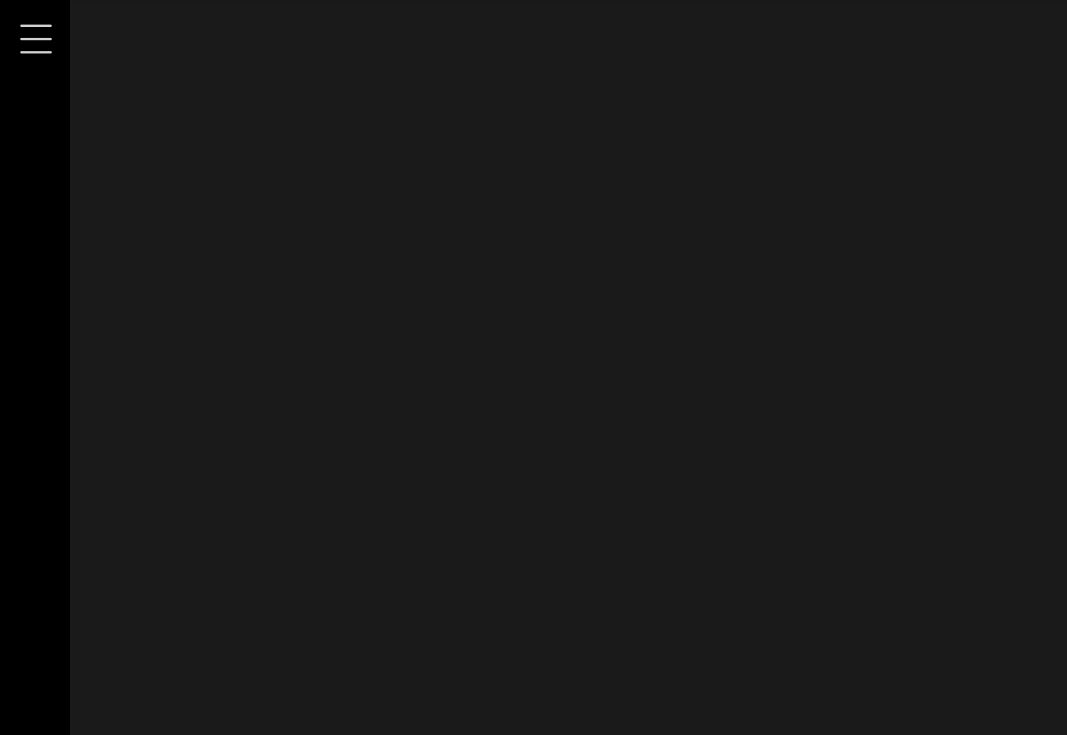
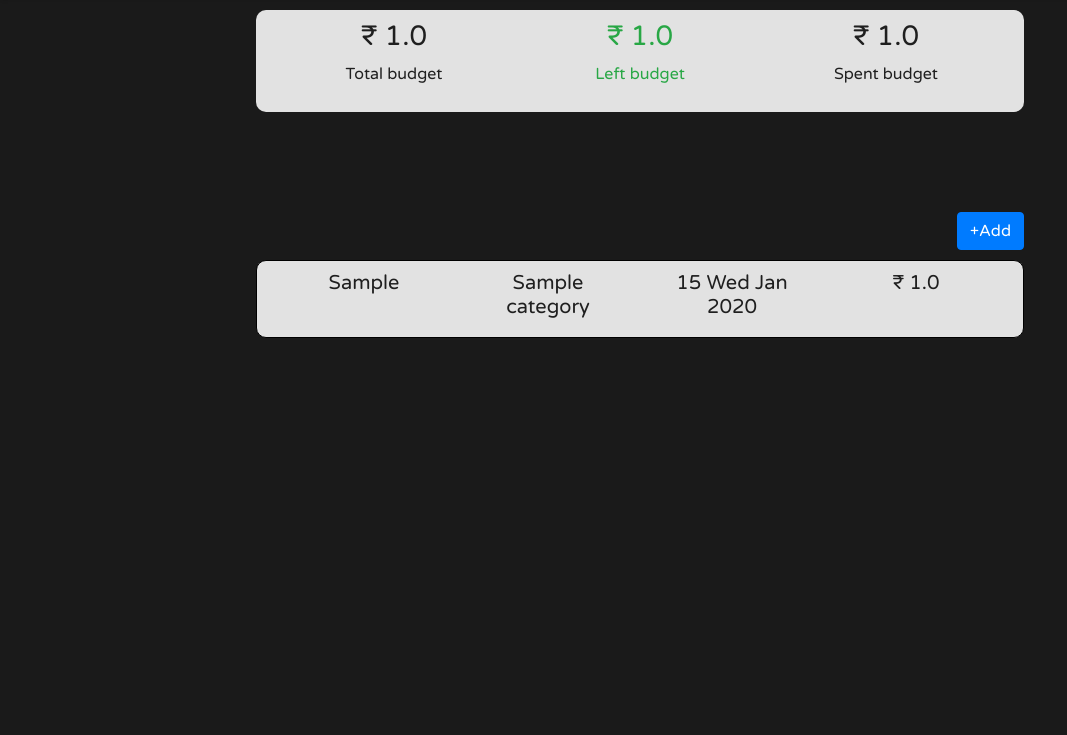
Before and after one commit to sea-rod/Budget-Helper, a Django app: page / in a window 1280 px wide. Shown: the part 65-800 px from the top of the page, without its empty margins (0-1067 px from the left). Run offline with Django 4.2, Linux system fonts and the light colour scheme; a user stored in the database is signed in; tables that the repository leaves empty hold one stand-in row (values such as "Sample post"); grey boxes marked "Sample" are stand-in pictures; some libraries are stand-ins or nearby versions.

Commit message:
added amt left,spend,total feature

```diff
--- a/category/models.py
+++ b/category/models.py
@@ -7,6 +7,7 @@ class category(models.Model):
     user = models.ForeignKey(get_user_model(), on_delete=models.CASCADE)
     name = models.CharField(max_length=255)
     budget = models.FloatField()
+    amt_left = models.FloatField(default=0)
 
     def __str__(self) -> str:
         return self.name
@@ -20,6 +21,7 @@ class category_info(models.Model):
     spend = models.FloatField()
     item = models.CharField(max_length=255)
     date = models.DateTimeField(auto_now_add=True)
+    user = models.ForeignKey(get_user_model(), on_delete=models.CASCADE)
 
     def __str__(self) -> str:
         return f"{self.cat}_info {self.date.ctime()}"
--- a/category/templates/base.html
+++ b/category/templates/base.html
@@ -2,11 +2,7 @@
 <html lang="en">
 
 <head>
-    <!-- {% load static %}
-    <meta charset="utf-8">
-    <meta name="viewport" content="width=device-width, initial-scale=1">
-    <link href="https://cdn.jsdelivr.net/npm/bootstrap@5.2.3/dist/css/bootstrap.min.css" rel="stylesheet">
-    <script src="https://cdn.jsdelivr.net/npm/bootstrap@5.2.3/dist/js/bootstrap.bundle.min.js"></script> -->
+    {% load static %}
 
     <meta charset="utf-8">
     <meta name="viewport" content="width=device-width, initial-scale=1, shrink-to-fit=no">
@@ -15,7 +11,6 @@
     <link rel="stylesheet" href="https://fonts.googleapis.com/icon?family=Material+Icons">
     <link rel="stylesheet" href="https://maxcdn.bootstrapcdn.com/font-awesome/4.7.0/css/font-awesome.min.css">
     <script src="https://code.jquery.com/jquery-3.5.1.min.js"></script>
-    <script src="https://cdn.jsdelivr.net/npm/popper.js@1.16.0/dist/umd/popper.min.js"></script>
     <script src="https://stackpath.bootstrapcdn.com/bootstrap/4.5.0/js/bootstrap.min.js"></script>
 
     <link rel="stylesheet" href="{% static 'css/regis.css' %}">
@@ -38,7 +33,7 @@
         <div id="navbarCollapse" class="collapse navbar-collapse justify-content-start">
 
             <div class="navbar-nav ml-auto">
-                <a href="#" class="nav-item nav-link"><i class="fa fa-home"></i><span>Home</span></a>
+                <a href="{% url 'home' %}" class="nav-item nav-link"><i class="fa fa-home"></i><span>Home</span></a>
                 <a href="#" class="nav-item nav-link"><i class="fa fa-pie-chart"></i><span>Reports</span></a>
                 <a href="#" class="nav-item nav-link"><i class="fa fa-envelope"></i><span>Message</span></a>
                 <a href="{% url 'cat_info_add' %}" class="nav-item nav-link"><i
--- a/category/templates/category_list.html
+++ b/category/templates/category_list.html
@@ -8,24 +8,46 @@
 {% endblock additional %}
 
 {% block content %}
-<div id="menu" class="side-bar">
-    <ul>
-        <li data-image="menu">Menu</li>
-        {% for cat in category_list %}
-        <li>
-            <a href="{% url 'info' cat.pk %}">
-                {{cat.name}}
-            </a>
-        </li>
-        {% endfor %}
-    </ul>
+<div>
+
+    <div class="spend-head">
+        <div class="row">
+            <div class="col-4">
+                <h3>&#8377 {{ budget__sum }}</h3>
+                <p>Total budget</p>
+            </div>
+            {% if amt_left__sum < 0 %} <div class="col-4 text-danger">
+                <h3>&#8377 {{ amt_left__sum }}</h3>
+                <p>Left budget</p>
+        </div>
+        {% else %}
+        <div class="col-4 text-success">
+            <h3>&#8377 {{ amt_left__sum }}</h3>
+            <p>Left budget</p>
+        </div>
+        {%endif%}
+        <div class="col-4">
+            <h3>&#8377 {{ spend__sum }}</h3>
+            <p>Spent budget</p>
+        </div>
+    </div>
 </div>
-<ul>
-    <!-- {% for i in category_list %}
-    <li>{{i.name}}</li>
-    <a href="{% url 'info' i.pk %}">link</a>
-    <a href="{% url 'cat_update' i.pk %}">ulink</a>
-    <a href="{% url 'cat_delete' i.pk %}">dlink</a>
-    {% endfor %} -->
-</ul>
+
+<div id="btn-a" style="text-align: right;">
+    {%if category_info_list%}
+    <a href="{% url 'cat_info_add' %}" class="btn btn-primary">+Add</a>
+    {% endif %}
+</div>
+{% for i in category_info_list %}
+<div class="spend-card">
+    <div class="row">
+        <h5 class="col-3">{{i.item}}</h5>
+        <h5 class="col-3">{{i.cat}}</h5>
+        <h5 class="col-3">{{i.date|date:"d D M Y"}}</h5>
+        <h5 class="col-3">&#8377 {{i.spend}}</h5>
+    </div>
+</div>
+{% endfor %}
+
+</div>
 {% endblock content %}
--- a/category/urls.py
+++ b/category/urls.py
@@ -1,6 +1,6 @@
 from django.urls import path
 from .views import (
-    CatView,
+    CatInfoListView,
     CatViewInfo,
     CatCreateView,
     CatUpdateView,
@@ -9,7 +9,7 @@ from .views import (
 )
 
 urlpatterns = [
-    path("", CatView.as_view(), name="home"),
+    path("", CatInfoListView.as_view(), name="home"),
     path("<int:pk>/info/", CatViewInfo.as_view(), name="info"),
     path("category_add/", CatCreateView.as_view(), name="cat_add"),
     path("<int:pk>/category_update/", CatUpdateView.as_view(), name="cat_update"),
--- a/category/views.py
+++ b/category/views.py
@@ -6,17 +6,32 @@ from django.views.generic import (
     UpdateView,
     DetailView,
 )
+
+from django.db.models import Sum
 from django.shortcuts import render
-from django.db.models import Sum
 from .models import category, category_info
 from .form import CatCreateForm, CatInfoForm
 
 
-class CatView(ListView):
+class CatInfoListView(ListView):
     template_name = "category_list.html"
 
     def get_queryset(self):
-        return category.objects.filter(user=self.request.user)
+        return category_info.objects.filter(user=self.request.user)
+
+    def get_context_data(self, **kwargs):
+        total = category.objects.filter(user=self.request.user).aggregate(Sum("budget"))
+        left = category.objects.filter(user=self.request.user).aggregate(
+            Sum("amt_left")
+        )
+        spend = category_info.objects.filter(user=self.request.user).aggregate(
+            Sum("spend")
+        )
+
+        context = super().get_context_data(**kwargs)
+        context = context | total | left | spend
+
+        return context
 
     def get(self, request, *args, **kwargs):
         if request.user.is_authenticated:
@@ -35,6 +50,7 @@ class CatCreateView(CreateView):
             form.add_error("budget", " budget Value must be greater than zero")
             return self.form_invalid(form)
 
+        form.instance.amt_left = budget
         form.instance.user = self.request.user
         return super().form_valid(form)
 
@@ -49,7 +65,7 @@ class CatUpdateView(UpdateView):
         if budget <= 0:
             form.add_error("budget", " budget Value must be greater than zero")
             return self.form_invalid(form)
-
+        form.instance.amt_left = budget
         form.instance.user = self.request.user
         return super().form_valid(form)
 
@@ -94,10 +110,20 @@ class CatInfoAddView(CreateView):
     template_name = "category_add_update.html"
 
     def form_valid(self, form):
-        budget = form.cleaned_data["spend"]
-        if budget <= 0:
+        spend = form.cleaned_data["spend"]
+        cat = form.cleaned_data["cat"]
+        if spend <= 0:
             form.add_error("spend", " spend Value must be greater than zero")
             return self.form_invalid(form)
 
+        obj = category.objects.get(name=cat, user=self.request.user)
+        obj.amt_left -= spend
+        obj.save()
+
         form.instance.user = self.request.user
         return super().form_valid(form)
+
+    def get_form_kwargs(self):
+        kwargs = super().get_form_kwargs()
+        kwargs["user"] = self.request.user
+        return kwargs
--- a/static/css/regis.css
+++ b/static/css/regis.css
@@ -119,7 +119,52 @@ li[data-image="menu"] {
     border-radius: 10px;
 }
 
+/* spend list on home page */
+
+.spend-head {
+    background-color: rgb(226, 226, 226);
+    color: rgb(31, 31, 31);
+    padding: 10px 30px;
+    text-align: center;
+    margin: 10px 20%;
+    border-radius: 10px;
+}
+
+
+.spend-card {
+    background-color: rgb(226, 226, 226);
+    color: rgb(31, 31, 31);
+    padding: 10px 30px;
+    text-align: center;
+    margin: 0px 20%;
+    border: 1px solid black;
+    border-radius: 10px;
+    /* margin-top: 200px; */
+}
+
+#btn-a {
+    margin-top: 100px;
+    margin-bottom: 10px;
+    margin-right: 20%;
+}
+
 @media (max-width: 640px) {
+    .spend-head {
+        padding: 10px 30px;
+        margin: 10px 10px;
+    }
+
+    #btn-a {
+        margin-right: 10px;
+    }
+
+    .spend-card {
+        padding: 10px 30px;
+        text-align: center;
+        margin: 10px 10px;
+    }
+
+
     #img-div {
         display: none;
     }
```
Also changed, not shown: category/form.py (+8 -1 lines), category/templates/category_add_update.html (+4 -4 lines), category/migrations/0001_initial.py, category/migrations/0002_category_info_user.py (added).
